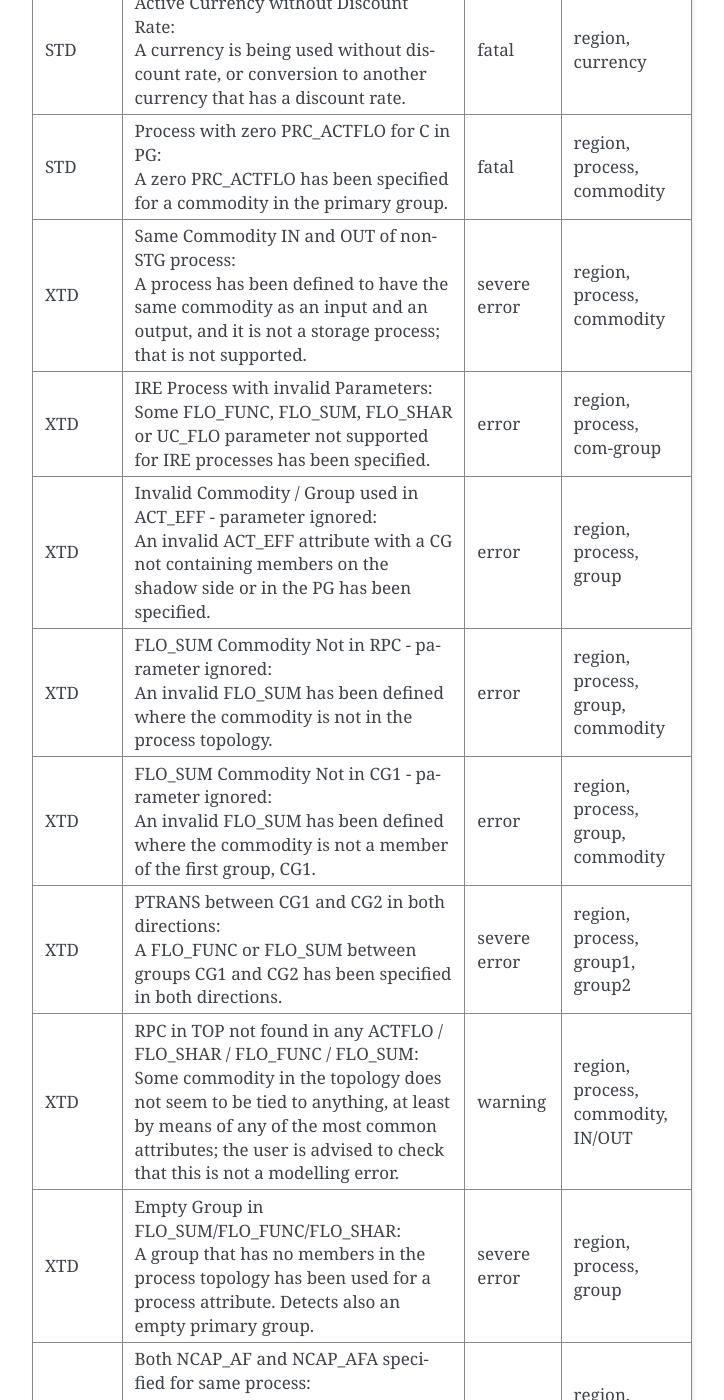
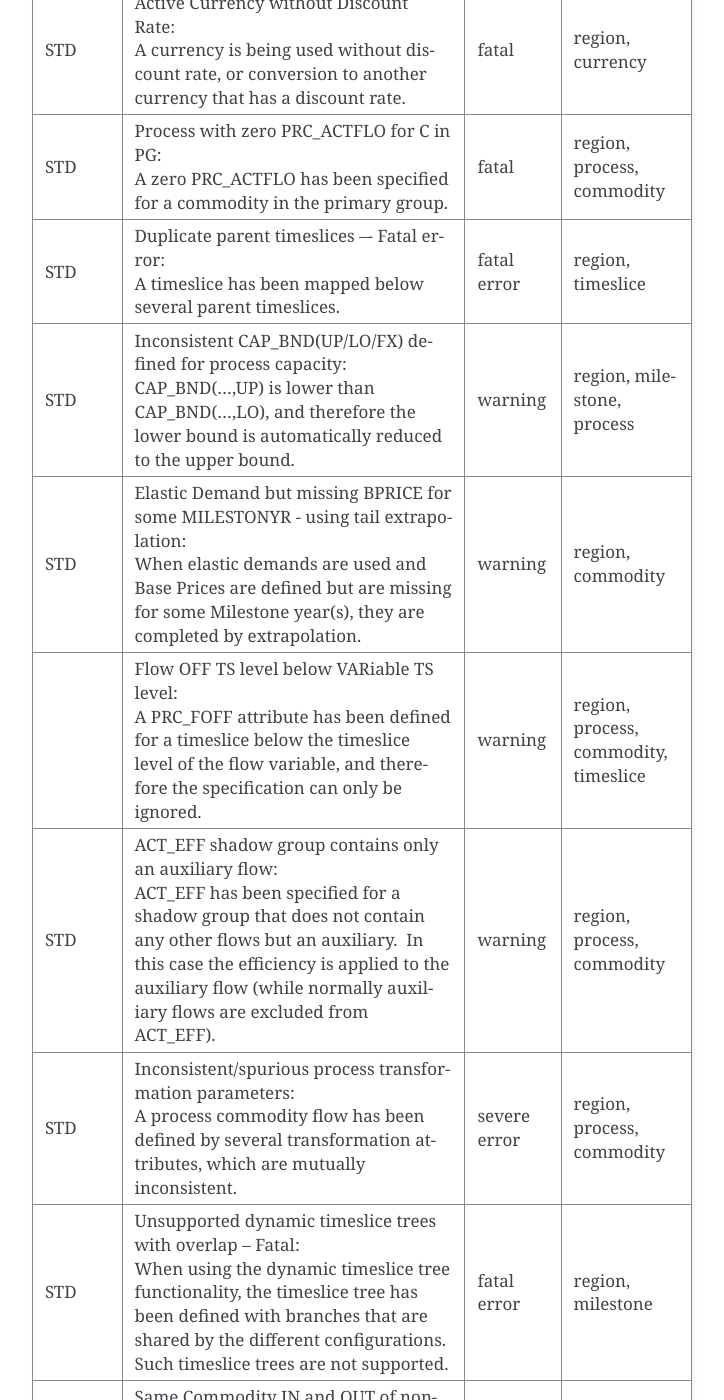
Before and after one commit to experimentarium/times, a Sphinx documentation site: the page built from docs/part-3/02-model-run.md, in a window 1280 px wide and 1400 px high, scrolled down 26238 px. Shown: the whole window, without its empty margins (388-1112 px from the left). Built offline with Sphinx 7.4.7, drawn with Linux system fonts in a browser that asks for light colours; some of the changed text lies outside the part shown.

Commit message:
Update the QA table inline with v 4.8.0

````diff
--- a/docs/part-3/02-model-run.md
+++ b/docs/part-3/02-model-run.md
@@ -330,9 +330,9 @@
 
 ### QA check report (LOG)
 
-In order to assist the user with identifying accidental modelling errors, a number of sanity checks are done by the model generator. If incorrect or suspicious specifications are found in these checks, a message is written in a text file named QA_CHECK.LOG, in the working folder. The checks implemented in TIMES Version 3.9.3 are listed in {numref}`times-qa-checks`. The "Log entry" column shows the identification given for each suspicious specification.
+In order to assist the user with identifying accidental modelling errors, a number of sanity checks are done by the model generator. If incorrect or suspicious specifications are found in these checks, a message is written in a text file named QA_CHECK.LOG, in the working folder. The checks implemented in TIMES Version 4.8.0 are listed in {numref}`times-qa-checks`. The "Log entry" column shows the identification given for each suspicious specification.
 
-```{list-table} TIMES Quality Assurance Checks (as of Version 4.4.0)
+```{list-table} TIMES Quality Assurance Checks (as of Version 4.8.0)
 :name: times-qa-checks
 :header-rows: 1
 
@@ -525,6 +525,41 @@
   <br>A zero PRC_ACTFLO has been specified for a commodity in the primary group.
   - fatal
   - region, process, commodity
+* - STD
+  - Duplicate parent timeslices –- Fatal error:
+  <br>A timeslice has been mapped below several parent timeslices.
+  - fatal error
+  - region, timeslice
+* - STD
+  - Inconsistent CAP_BND(UP/LO/FX) defined for process capacity:
+  <br>CAP_BND(…,UP) is lower than CAP_BND(…,LO), and therefore the lower bound is automatically reduced to the upper bound.
+  - warning
+  - region, milestone, process
+* - STD
+  - Elastic Demand but missing BPRICE for some MILESTONYR - using tail extrapolation:
+  <br>When elastic demands are used and Base Prices are defined but are missing for some Milestone year(s), they are completed by extrapolation.
+  - warning
+  - region, commodity
+* -
+  - Flow OFF TS level below VARiable TS level:
+  <br>A PRC_FOFF attribute has been defined for a timeslice below the timeslice level of the flow variable, and therefore the specification can only be ignored.
+  - warning
+  - region, process, commodity, timeslice
+* - STD
+  - ACT_EFF shadow group contains only an auxiliary flow:
+  <br>ACT_EFF has been specified for a shadow group that does not contain any other flows but an auxiliary.  In this case the efficiency is applied to the auxiliary flow (while normally auxiliary flows are excluded from ACT_EFF).
+  - warning
+  - region, process, commodity
+* - STD
+  - Inconsistent/spurious process transformation parameters:
+  <br>A process commodity flow has been defined by several transformation attributes, which are mutually inconsistent.
+  - severe error
+  - region, process, commodity
+* - STD
+  - Unsupported dynamic timeslice trees with overlap -- Fatal:
+  <br> When using the dynamic timeslice tree functionality, the timeslice tree has been defined with branches that are shared by the different configurations. Such timeslice trees are not supported.
+  - fatal error
+  - region, milestone
 * - XTD
   - Same Commodity IN and OUT of non-STG process:
   <br>A process has been defined to have the same commodity as an input and an output, and it is not a storage process; that is not supported.
@@ -600,6 +635,11 @@
   <br>A CHP process is found with no electricity commodity in the PG.
   - warning
   - region, process
+* - XTD
+  - Standard Flow Process with invalid Attributes:
+  <br>A standard process has IRE qualification or UC_IRE parameters.
+  - warning
+  - region, process
 ```
 
 ## Errors and their resolution
````
